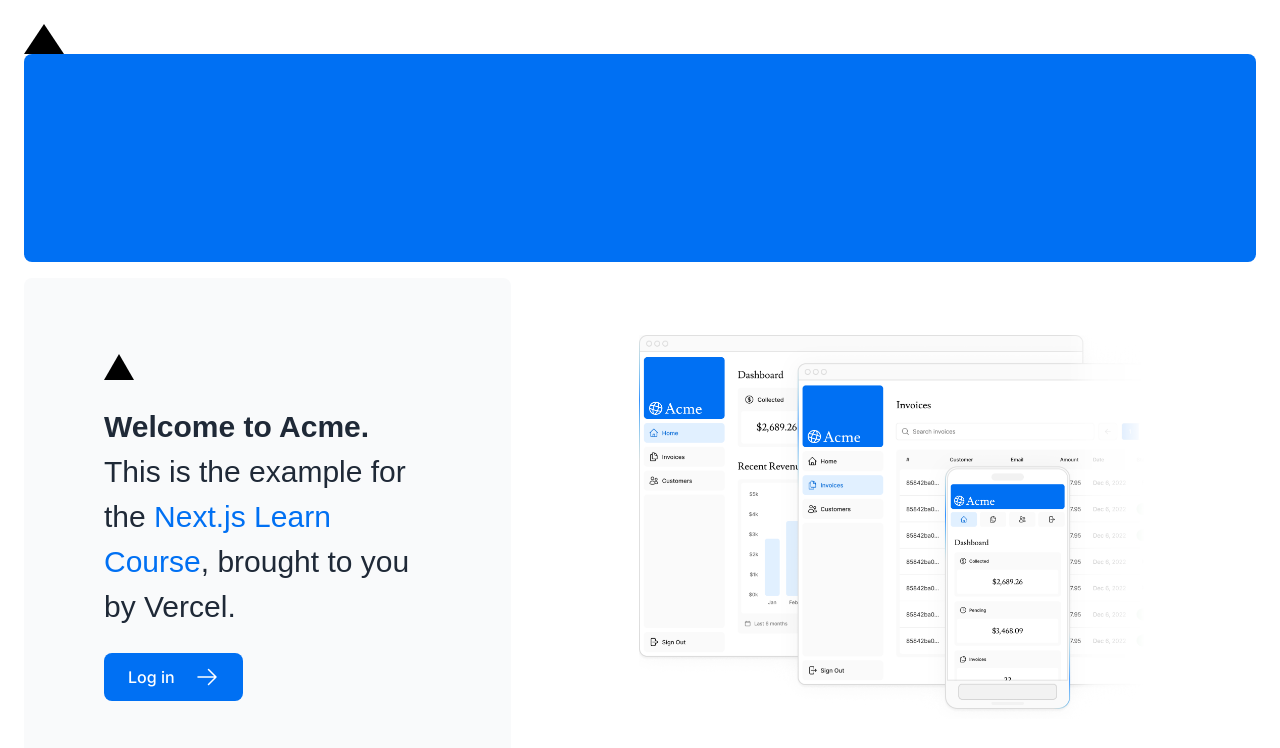
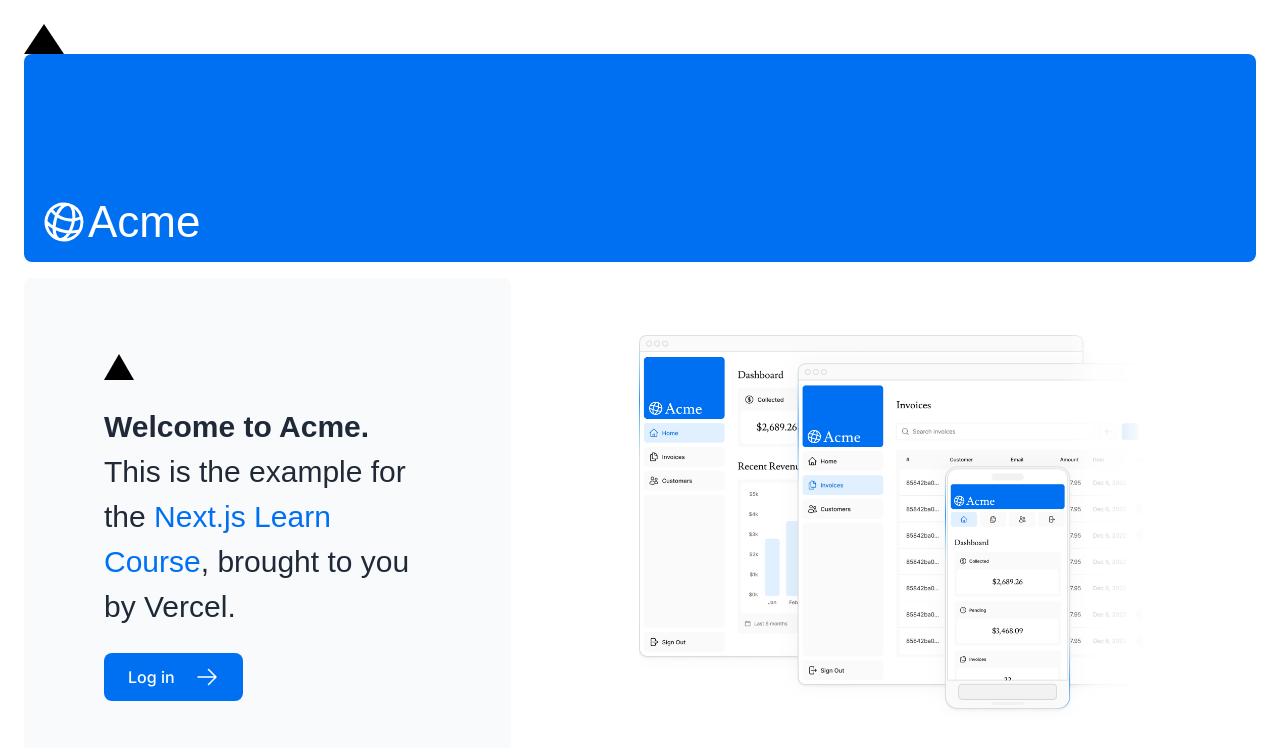
Before and after one commit to OrmazaJosue/nextjs-dashboard, a Next.js app: page / in a window 1280 px wide. Shown: the top 748 px of the page. Built offline with nearby package versions, Linux system fonts and the light colour scheme; a web font is replaced by a local one.

Commit message:
Uncomment AcmeLogo component in Page component

```diff
--- a/app/page.tsx
+++ b/app/page.tsx
@@ -11,7 +11,7 @@
     <main className="flex min-h-screen flex-col p-6">
       <div className={styles.shape} />
       <div className="flex h-20 shrink-0 items-end rounded-lg bg-blue-500 p-4 md:h-52">
-        {/* <AcmeLogo /> */}
+        <AcmeLogo />
       </div>
       <div className="mt-4 flex grow flex-col gap-4 md:flex-row">
         <div className="flex flex-col justify-center gap-6 rounded-lg bg-gray-50 px-6 py-10 md:w-2/5 md:px-20">
```
